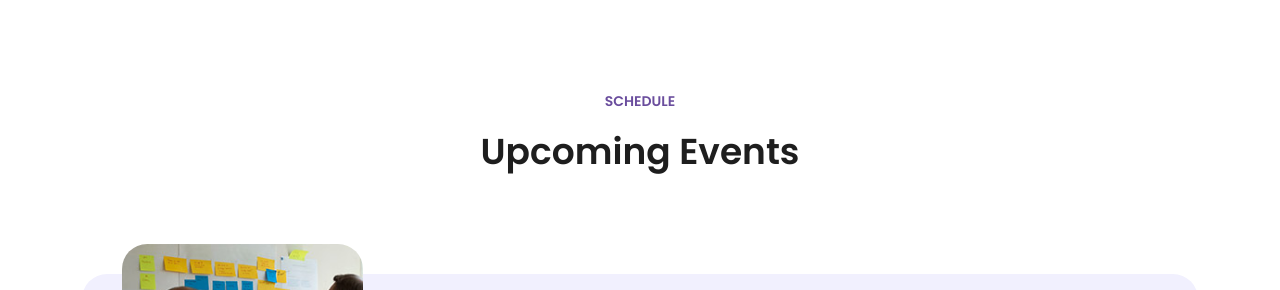
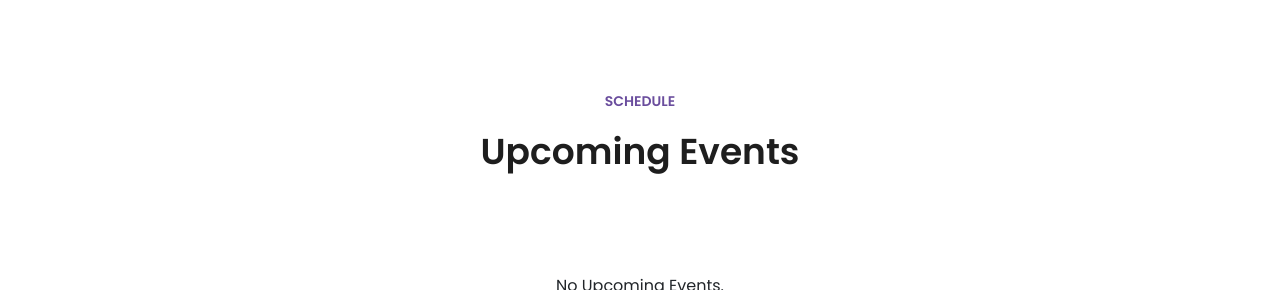
Before and after one commit to acumenpk/acumenpk.github.io, a plain HTML site: page index.html in a window 1280 px wide. Shown: the part 3208-3498 px from the top of the page. Drawn offline with nearby package versions, Linux system fonts and the light colour scheme.

Commit message:
updated index.html

```diff
--- a/index.html
+++ b/index.html
@@ -438,7 +438,8 @@ https://templatemo.com/tm-586-scholar
             <h2>Upcoming Events</h2>
           </div>
         </div>
-
+        <h>No Upcoming Events.</h>
+<!--
         <div class="col-lg-12 col-md-6">
           <div class="item">
             <div class="row">
@@ -470,7 +471,7 @@ https://templatemo.com/tm-586-scholar
               </div>
             </div>
           </div>
-        </div>
+        </div> -->
 <!-- Scripts
         <div class="col-lg-12 col-md-6">
           <div class="item">
```
